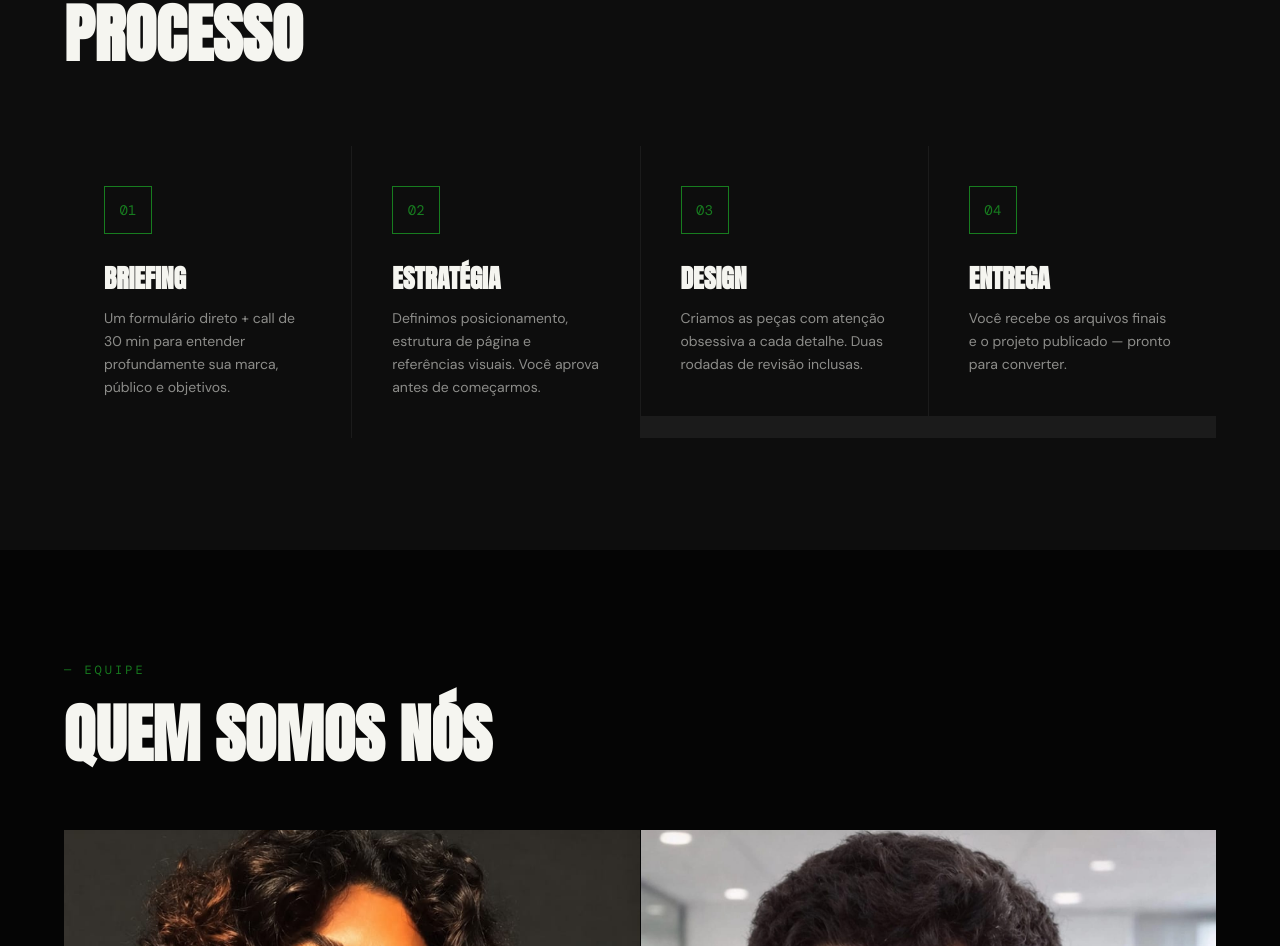
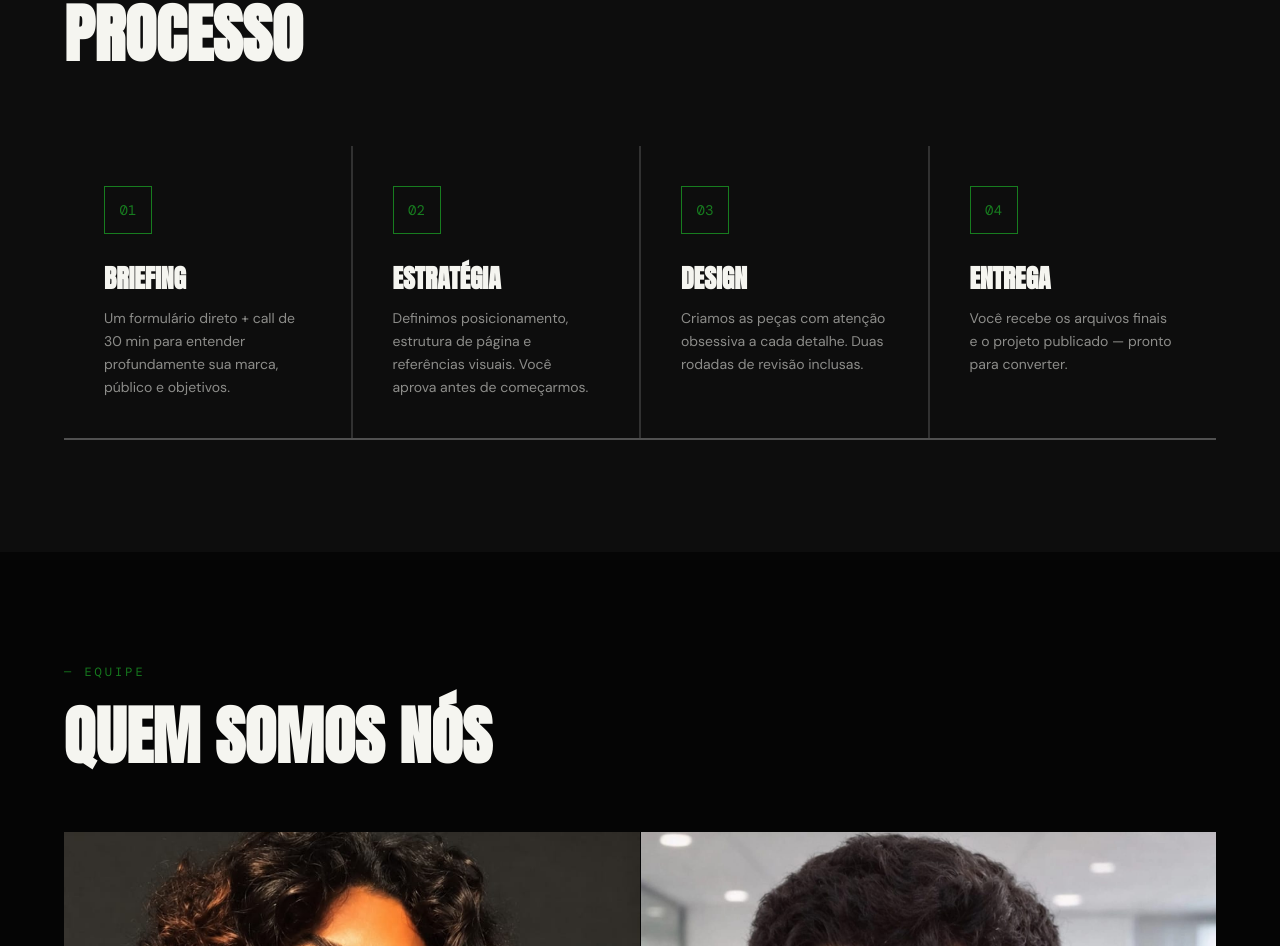
Before and after one commit to JVRosado/KORE, a React (Vite) app: page / in a window 1280 px wide. Shown: the part 4207-5153 px from the top of the page. Built offline with nearby package versions, Linux system fonts and the light colour scheme.

Commit message:
Atualizaçoes no campo como funciona

```diff
--- a/src/app/App.tsx
+++ b/src/app/App.tsx
@@ -458,11 +458,11 @@ function Services() {
           Serviços
         </h2>
       </Reveal>
-
       <StaggerContainer className="grid grid-cols-1 md:grid-cols-3 gap-px" style={{ background: "rgba(255,255,255,0.08)" } as React.CSSProperties}>
         {services.map((s) => (
           <StaggerItem key={s.num}>
             <motion.div
+              //altera a cor do background do O que fazemos
               className="p-10 h-full group cursor-default"
               style={{ background: "#0d0d0d" }}
               whileHover={{ background: "#111" }}
@@ -645,10 +645,11 @@ function Process() {
         </Reveal>
 
         {/*Responsavel por configurar numeros do COMO FUNCIONA*/}
-        <div className="grid grid-cols-1 md:grid-cols-4 gap-px" style={{ background: "rgba(255,255,255,0.06)" }}>
+        {/*Essa div configura as linhas que aparecem entre os topicos do como funciona*/}
+        <div className="grid grid-cols-1 md:grid-cols-4 gap-[2px]" style={{ background: "rgba(255,255,255,0.15)", borderBottom: "2px solid rgba(255,255,255,0.15)" }}>
           {steps.map((s, i) => (
-            <Reveal key={s.n} delay={i * 0.12} direction="up">
-              <div className="p-10" style={{ background: "#0d0d0d" }}>
+            <Reveal key={s.n} delay={i * 0.12} direction="up" className="h-full">
+              <div className="p-10 h-full" style={{ background: "#0d0d0d" }}>
                 <div
                   className="font-display w-12 h-12 flex items-center justify-center mb-8 text-sm"
                   style={{ fontFamily: "'DM Mono', monospace", border: `1px solid ${GREEN}`, color: GREEN }}
```
